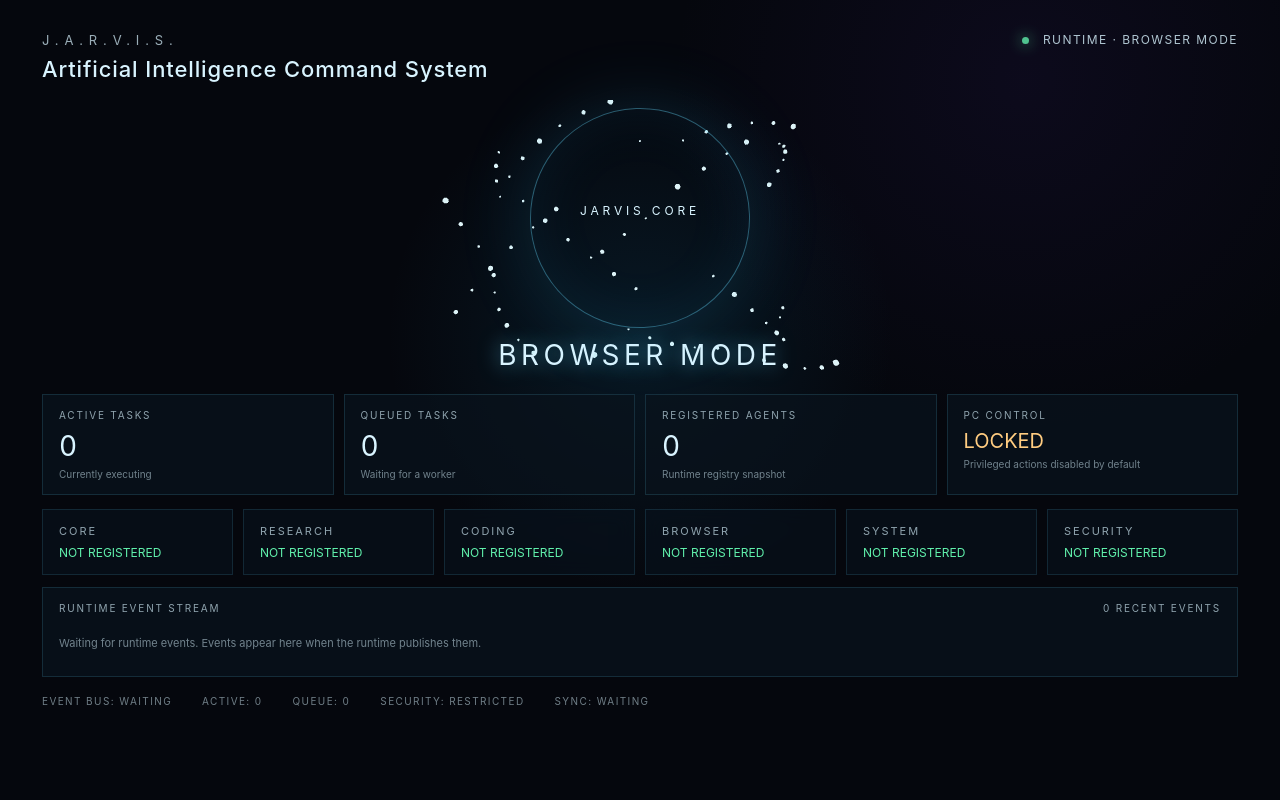
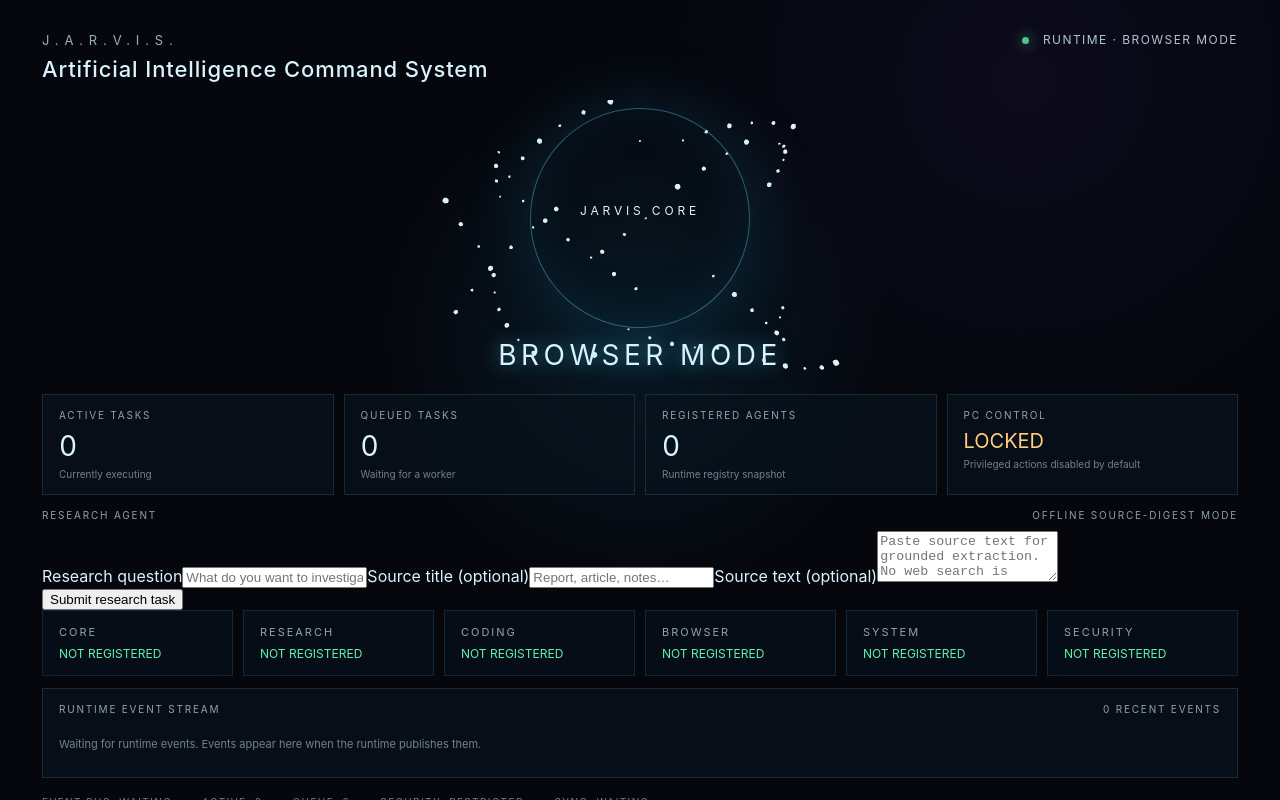
Before and after one commit to VirajGiri/Jarvis, a React (Vite) app in the folder apps/desktop/: page / in a window 1280 px wide. Built offline with nearby package versions, Linux system fonts and the light colour scheme.

Commit message:
feat: add research task form and result panel

```diff
--- a/apps/desktop/src/App.tsx
+++ b/apps/desktop/src/App.tsx
@@ -1,6 +1,6 @@
 import { Canvas } from "@react-three/fiber";
 import { motion } from "framer-motion";
-import { useEffect, useMemo, useState } from "react";
+import { useEffect, useMemo, useState, type FormEvent } from "react";
 
 type AgentView = { agentId: string; state: string; lastTaskId?: string; updatedAt?: string };
 type RuntimeEvent = { id: string; type: string; source: string; timestamp: string; payload: Record<string, unknown> };
@@ -28,6 +28,11 @@
   const [events, setEvents] = useState<RuntimeEvent[]>([]);
   const [lastUpdate, setLastUpdate] = useState("");
   const [telemetry, setTelemetry] = useState<TelemetryView | null>(null);
+  const [researchQuery, setResearchQuery] = useState("");
+  const [researchSourceTitle, setResearchSourceTitle] = useState("");
+  const [researchSourceContent, setResearchSourceContent] = useState("");
+  const [researchStatus, setResearchStatus] = useState("");
+  const [researchResult, setResearchResult] = useState("");
 
   useEffect(() => {
     let mounted = true;
@@ -47,6 +52,11 @@
     void refresh();
     const unsubscribe = window.jarvis?.onEvent((event) => {
       setEvents((previous) => [event, ...previous.filter((item) => item.id !== event.id)].slice(0, 8));
+      if (event.type === "runtime.task.completed") {
+        const result = event.payload.result as { output?: { output?: unknown }; error?: { message?: string } } | undefined;
+        if (result?.output?.output !== undefined) setResearchResult(JSON.stringify(result.output.output, null, 2));
+        else if (result?.error?.message) setResearchResult(result.error.message);
+      }
       void refresh();
     });
     const timer = window.setInterval(() => void refresh(), 2000);
@@ -54,6 +64,19 @@
   }, []);
 
   const visibleAgents: AgentView[] = agents.length ? agents : fallbackAgents.map((agentId) => ({ agentId, state: "NOT REGISTERED" }));
+
+  const submitResearch = async (event: FormEvent<HTMLFormElement>) => {
+    event.preventDefault();
+    if (!window.jarvis) { setResearchStatus("Research submission is available in the desktop app."); return; }
+    if (!researchQuery.trim()) { setResearchStatus("Enter a research question."); return; }
+    setResearchStatus("Submitting research task…");
+    try {
+      const response = await window.jarvis.submitResearch({ query: researchQuery.trim(), sourceTitle: researchSourceTitle.trim(), sourceContent: researchSourceContent.trim() });
+      setResearchStatus(response.accepted ? "Task accepted by the runtime." : "Task was not accepted.");
+    } catch (error) {
+      setResearchStatus(error instanceof Error ? error.message : "Unable to submit research task.");
+    }
+  };
 
   return <main className="jarvis">
     <header>
@@ -80,6 +103,22 @@
         <div><div className="panel-label">SYSTEM UPTIME</div><div className="telemetry-value">{Math.floor(telemetry.uptimeSeconds / 3600)}h {Math.floor(telemetry.uptimeSeconds % 3600 / 60)}m</div><div className="panel-note">Since last system boot</div></div>
       </div>
     </section>}
+    <section className="research-panel">
+      <div className="panel-heading"><span>RESEARCH AGENT</span><span>OFFLINE SOURCE-DIGEST MODE</span></div>
+      <form onSubmit={submitResearch} className="research-form">
+        <label>Research question
+          <input value={researchQuery} onChange={(event) => setResearchQuery(event.target.value)} maxLength={2000} placeholder="What do you want to investigate?" />
+        </label>
+        <label>Source title (optional)
+          <input value={researchSourceTitle} onChange={(event) => setResearchSourceTitle(event.target.value)} maxLength={200} placeholder="Report, article, notes…" />
+        </label>
+        <label>Source text (optional)
+          <textarea value={researchSourceContent} onChange={(event) => setResearchSourceContent(event.target.value)} maxLength={12000} rows={3} placeholder="Paste source text for grounded extraction. No web search is performed yet." />
+        </label>
+        <div className="research-actions"><button type="submit">Submit research task</button><span>{researchStatus}</span></div>
+      </form>
+      {researchResult && <div className="research-result"><div className="panel-label">LATEST RESEARCH OUTPUT</div><pre>{researchResult}</pre></div>}
+    </section>
     <section className="agents">{visibleAgents.slice(0, 6).map(({ agentId, state, lastTaskId }, i) =>
       <motion.article key={agentId} initial={{ opacity: 0, y: 12 }} animate={{ opacity: 1, y: 0 }} transition={{ delay: i * .08 }}>
         <div className="agent-name">{agentId.toUpperCase()}</div><div className="agent-state">{state}</div>
```
